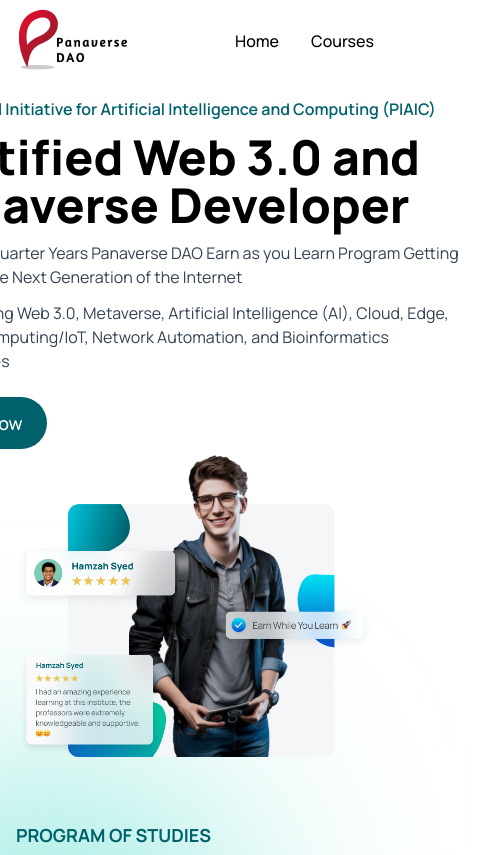
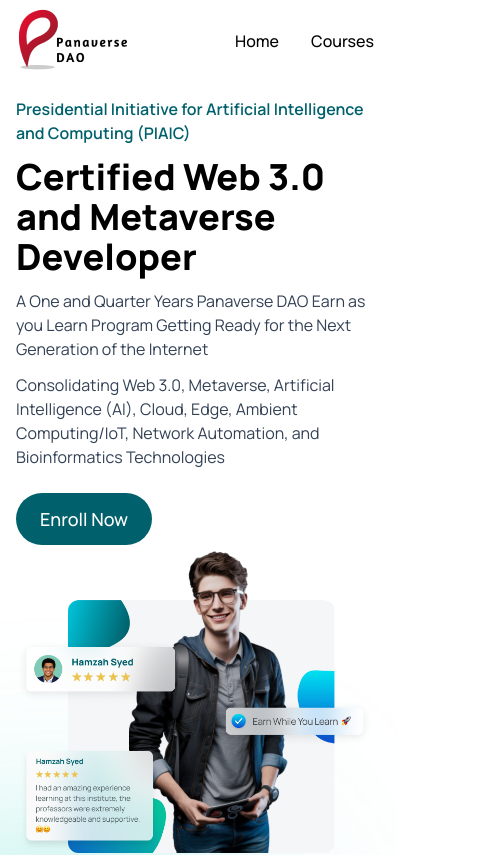
Before and after one commit to MansoorAkhter/panaverse-dao, a Next.js app: page / in a window 390 px wide. Shown: the top 855 px of the page, 480 px wide, since content can reach past the window. Built offline with nearby package versions, Linux system fonts and the light colour scheme.

Commit message:
hero section responsive

```diff
--- a/src/components/widgets/Hero.tsx
+++ b/src/components/widgets/Hero.tsx
@@ -9,11 +9,11 @@
         <section>
             <Wrapper>
                 <div className="flex flex-col md:flex-row items-center">
-                    <div className="flex-1 leading-normal  w-[569px]">
+                    <div className="flex-1 leading-normal">
                         <h4 className="text-[#00616C] font-semibold mt-4">
                             Presidential Initiative for Artificial Intelligence and Computing (PIAIC)
                         </h4>
-                        <h1 className="text-5xl font-extrabold sm:text-6xl my-3">
+                        <h1 className="text-4xl font-extrabold sm:text-6xl my-3">
                             Certified Web 3.0 and Metaverse Developer
                         </h1>
 
@@ -29,7 +29,7 @@
 
                     </div>
 
-                    <div className="flex-1 justify-end items-center flex">
+                    <div className="flex flex-1 justify-end items-center">
                         <Image src={heroPoster} alt="Hero Poster" className="md:max-w-xl" style={{ width: "100%", height: "auto" }} />
                     </div>
                 </div>
--- a/src/components/widgets/SpecializedTracks.tsx
+++ b/src/components/widgets/SpecializedTracks.tsx
@@ -26,7 +26,7 @@
                         After completing the first three quarters the participants will select one or more specializations consisting of two courses each:
                     </p>
 
-                    <div className="flex flex-col md:flex-row my-10 gap-x-6 gap-y-8">
+                    <div className="flex flex-col-reverse lg:flex-row my-10 gap-x-6 gap-y-8">
 
                         {/* Left box */}
                         <div className="shadow-xl basis-8/12 rounded-md px-8 py-6 border border-[#00616C4D]">
```
